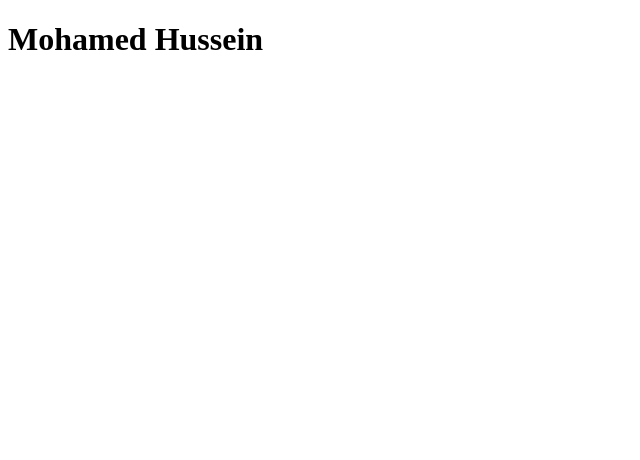
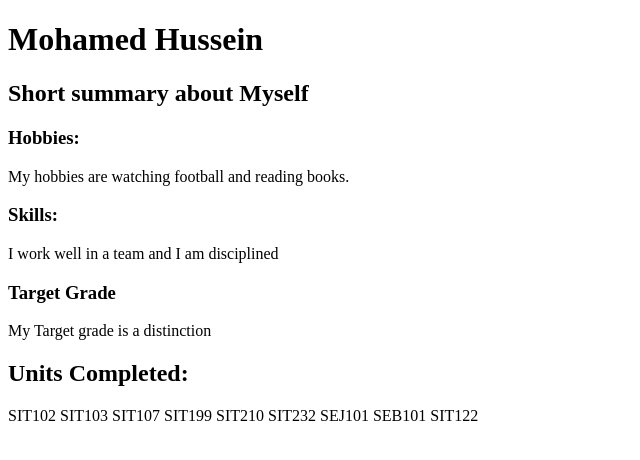
Before and after one commit to Husseinm1/TrackMe, a plain HTML site: page about-me.html in a window 1280 px wide. Shown: the whole page, without its empty margins (0-640 px from the left). Drawn offline with Linux system fonts and the light colour scheme.

Commit message:
NEW: Add webpage for bio

```diff
--- a/about-me.html
+++ b/about-me.html
@@ -10,5 +10,15 @@
   </head>
   <body>
     <h1>Mohamed Hussein</h1>
+    <h2>Short summary about Myself</h2>
+    <h3>Hobbies:</h3>
+    <p>My hobbies are watching football and reading books.</p>
+    <h3>Skills:</h3>
+    <p>I work well in a team and I am disciplined</p>
+    <h3>Target Grade</h3>
+    <p>My Target grade is a distinction</p>
+    <h2>Units Completed:</h2>
+    <p>SIT102
+       SIT103 SIT107 SIT199 SIT210 SIT232 SEJ101 SEB101 SIT122</p>
   <body>
 <html>
```
